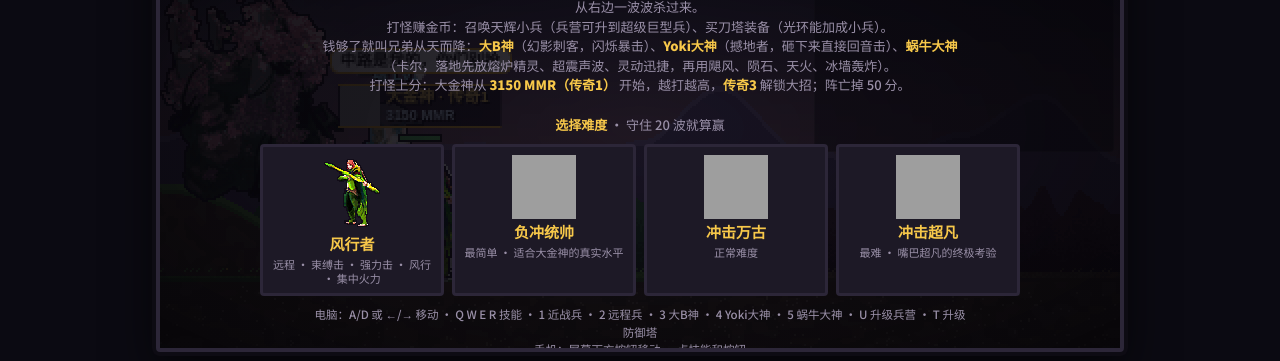
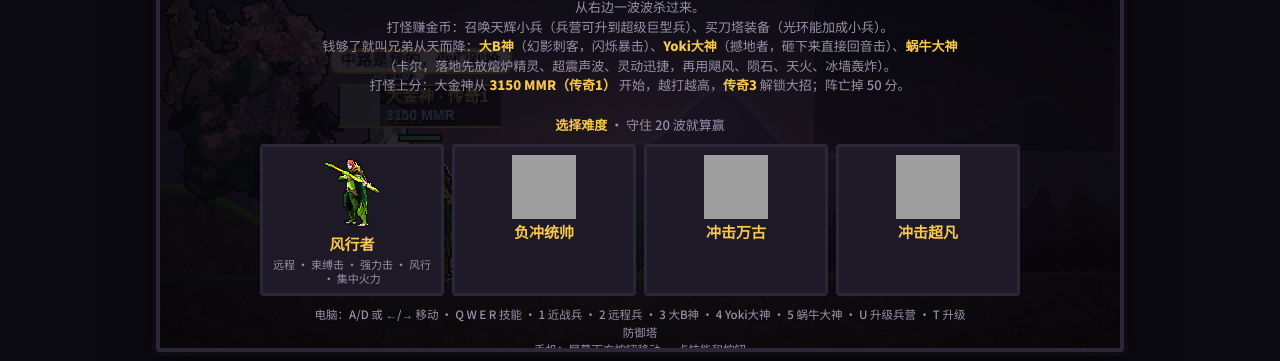
Before and after one commit to Soulink89/dota, a plain HTML site: page game2/index.html in a window 1280 px wide. Shown: the part 164-525 px from the top of the page. Drawn offline with Linux system fonts and the light colour scheme; grey boxes are pictures that could not be loaded.

Commit message:
Game 2: nuovo messaggio di vittoria 负冲统帅, tolta la descrizione delle difficoltà
Co-Authored-By: Claude Opus 5.5 <noreply@anthropic.com>

```diff
--- a/game2/game.js
+++ b/game2/game.js
@@ -137,7 +137,7 @@
   // difficoltà: 负冲统帅 (facile) · 冲击万古 (normale) · 冲击超凡 (difficile)
   const DIFF = {
     easy: { name: "负冲统帅", tier: 4, hp: 0.7, dmg: 0.75, gold: 1.2, budget: 0.8, desc: "最简单 · 适合大金神的真实水平",
-      winT: "恭喜大金神……成功负冲到统帅！", winS: ["大P神：小金金，统帅守住了，这就是你的真实水平", "大金神：我是故意掉分的，战术性负冲", "蜗牛大神：统帅局守20波，牛逼（棒读）"],
+      winT: "负冲成功！欢迎大金神回到统帅老家", winS: ["大P神：小金金，统帅才是你的家，别出去乱跑了", "大金神：这把不算，统帅局的队友太菜带不动", "蜗牛大神：负冲也是一种实力（棒读）"],
       chat: [[0, "统帅守住了哈哈哈哈"], ["大P神", "小金金，统帅才是你的家"], [0, "负冲成功！"], [0, "这难度我奶奶都能过"], ["Ping大神", "理论上统帅不该这么难"], [0, "主播：这把不算"]] },
     normal: { name: "冲击万古", tier: 6, hp: 1, dmg: 1, gold: 1, budget: 1, desc: "正常难度",
       winT: "恭喜大金神达到万古！", winS: ["大金神：万古只是开始，超凡指日可待", "大P神：小金金，这次没送，奖励一锤", "金神大腿：这分有我一半"],
@@ -818,7 +818,7 @@
   let running = false;
   Promise.all([ready, ancP]).then(() => {
   $("pick").innerHTML = `<div class="hero" style="cursor:default"><span class="pic" data-hp="hero_windrunner"></span><b>风行者</b><small>远程 · 束缚击 · 强力击 · 风行 · 集中火力</small></div>` +
-    Object.entries(DIFF).map(([k, d]) => `<button class="hero diff" data-d="${k}"><img src="https://www.opendota.com/assets/images/dota2/rank_icons/rank_icon_${d.tier}.png" alt=""><b>${d.name}</b><small>${d.desc}</small></button>`).join("");
+    Object.entries(DIFF).map(([k, d]) => `<button class="hero diff" data-d="${k}"><img src="https://www.opendota.com/assets/images/dota2/rank_icons/rank_icon_${d.tier}.png" alt=""><b>${d.name}</b></button>`).join("");
   document.querySelectorAll("[data-hp]").forEach((s) => s.appendChild(iconCanvas(SET[s.dataset.hp])));
   document.querySelectorAll("[data-d]").forEach((b) => (b.onclick = () => { $("intro").hidden = true; reset("windranger", b.dataset.d); renderSkills(); running = true; banner("大金神 · " + S.diff.name, "大P神：小金金，守住遗迹！守20波就算你赢"); $("chat-list").innerHTML = ""; chatMsg("系统", "#ff6a3a", `大金神开播了 · 守护遗迹 · ${S.diff.name}`, true); react("start"); }));
   $("win-end").onclick = () => { $("win").hidden = true; $("intro").hidden = false; running = false; };
--- a/game2/index.html
+++ b/game2/index.html
@@ -111,6 +111,6 @@
   </div>
   <a class="back" href="../">← 回到刀塔法庭（所有内容）</a>
   <script src="art.js?v=4"></script>
-  <script src="game.js?v=13"></script>
+  <script src="game.js?v=14"></script>
 </body>
 </html>
```
